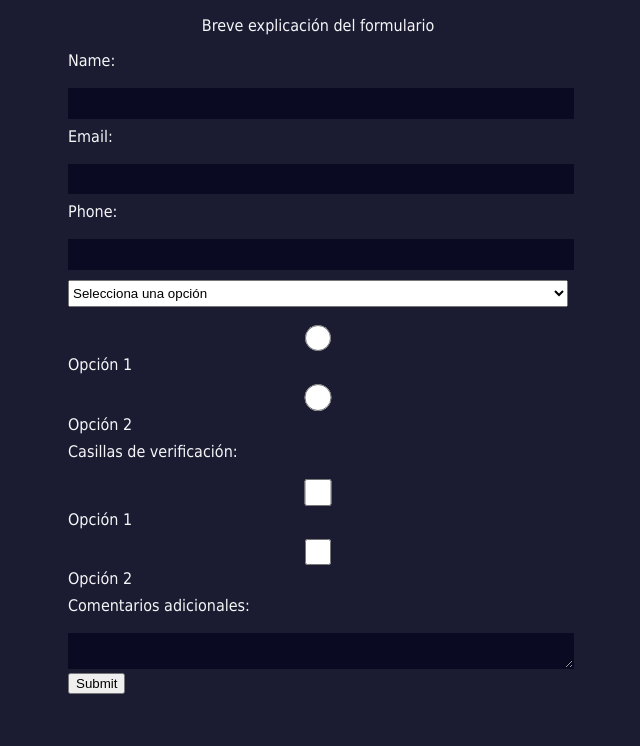
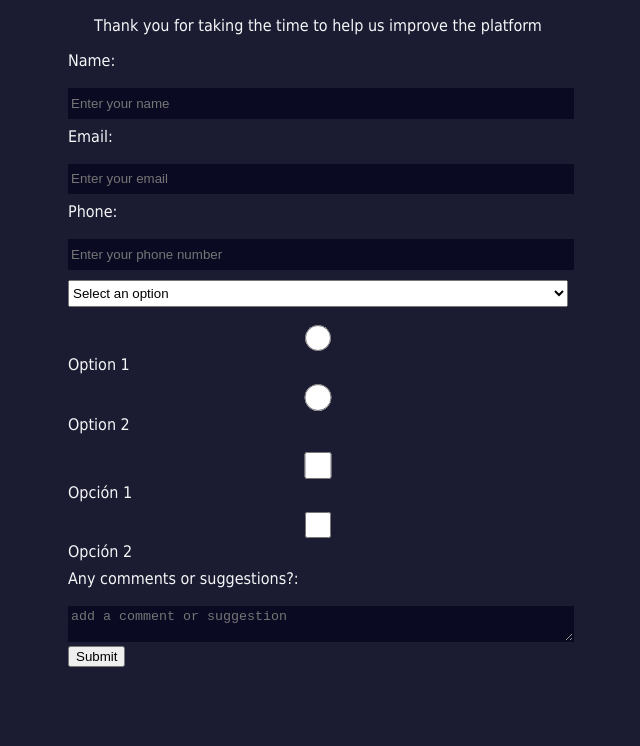
Before and after one commit to manza92/practicaHtmlCss, a plain HTML site: page index.html in a window 1280 px wide. Shown: the part 86-832 px from the top of the page, without its empty margins (322-962 px from the left). Drawn offline with Linux system fonts and the light colour scheme.

Commit message:
corrigiendo errores

```diff
--- a/index.html
+++ b/index.html
@@ -3,44 +3,45 @@
 
     <head>
         <meta charset="UTF-8">
+        <meta name="theme-color" content="#1e7bbf">
         <title>Formulario de ejemplo</title>
         <link rel="stylesheet" href="style.css">
     </head>
 
     <body>
-        <h1 id="detitle">Título del formulario</h1>
-        <p id="dedescription">Breve explicación del formulario</p>
+        <h1 id="title">freeCodeCamp Survey Form</h1>
+        <p id="description">Thank you for taking the time to help us improve the platform</p>
 
-        <form id="desurvey-form">
+        <form id="survey-form">
             <label for="name" id="name-label">Name:</label>
-            <input type="text" id="name" name="name" required>
+            <input type="text" placeholder="Enter your name" id="name" name="name" required>
 
             <label for="email" id="email-label">Email:</label>
-            <input type="email" id="email" name="email" required>
+            <input type="email" placeholder="Enter your email" id="email" name="email" required>
 
             <label for="number" id="number-label">Phone:</label>
-            <input type="number" id="number" name="number" min="0" max="100" required>
+            <input type="number" placeholder="Enter your phone number" id="number" name="number" min="0" max="100" required>
 
             <select id="dropdown">
-                <option value="">Selecciona una opción</option>
-                <option value="opcion1">Opción 1</option>
-                <option value="opcion2">Opción 2</option>
+                <option value="">Select an option</option>
+                <option value="opcion1">Option 1</option>
+                <option value="opcion2">Option 2</option>
             </select>
 
             <div>
                 <label></label>
-                <input type="radio" name="radio-group" value="opcion1">Opción 1
-                <input type="radio" name="radio-group" value="opcion2">Opción 2
+                <input type="radio" name="radio-group" value="opcion1">Option 1
+                <input type="radio" name="radio-group" value="opcion2">Option 2
             </div>
 
             <div>
-                <label>Casillas de verificación:</label>
+                <label></label>
                 <input type="checkbox" name="checkbox-group[]" value="opcion1">Opción 1
                 <input type="checkbox" name="checkbox-group[]" value="opcion2">Opción 2
             </div>
 
-            <label for="comments">Comentarios adicionales:</label>
-            <textarea id="comments"></textarea>
+            <label for="comments">Any comments or suggestions?:</label>
+            <textarea id="comments" placeholder="add a comment or suggestion"></textarea>
 
             <button type="submit" id="submit">Submit</button>
         </form>
```
